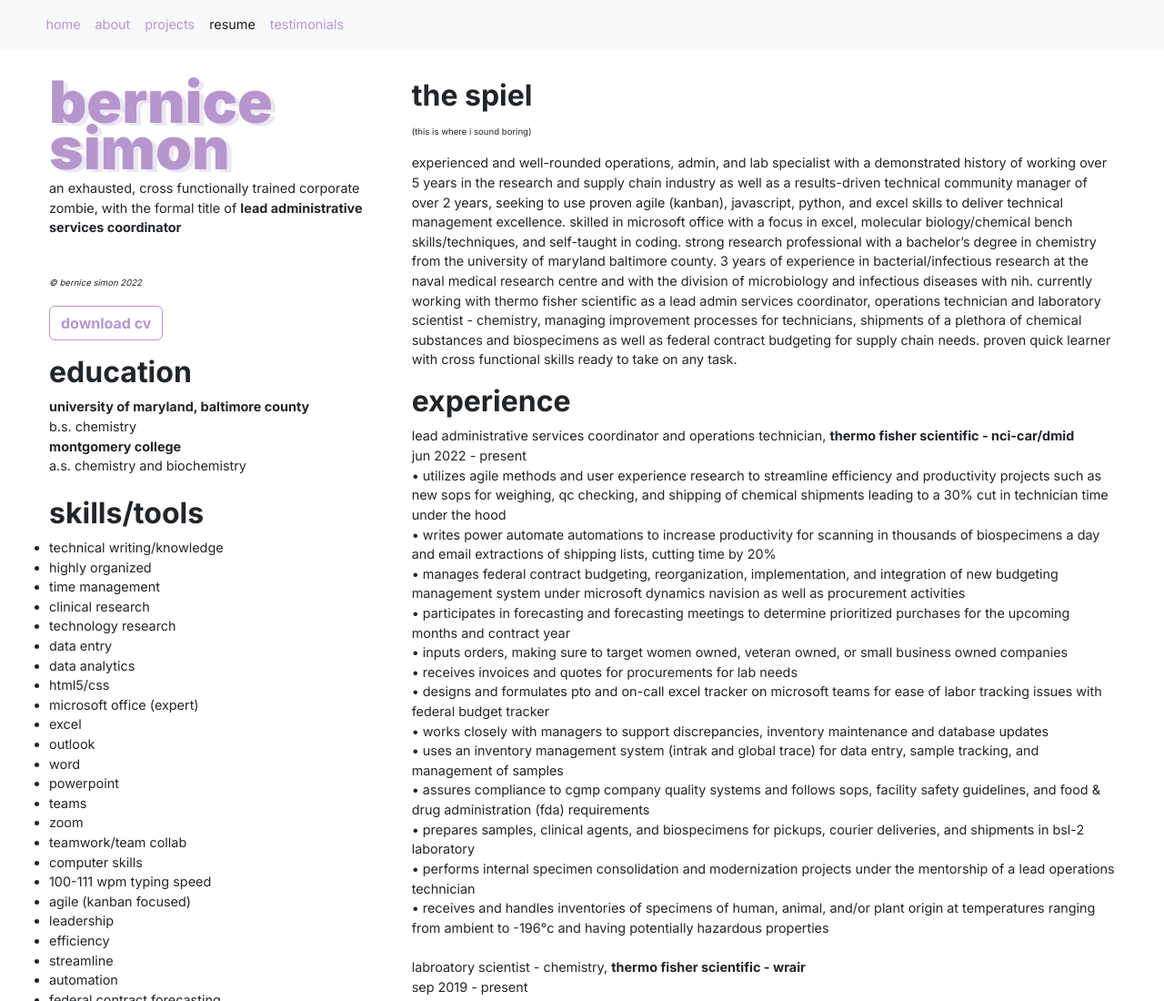
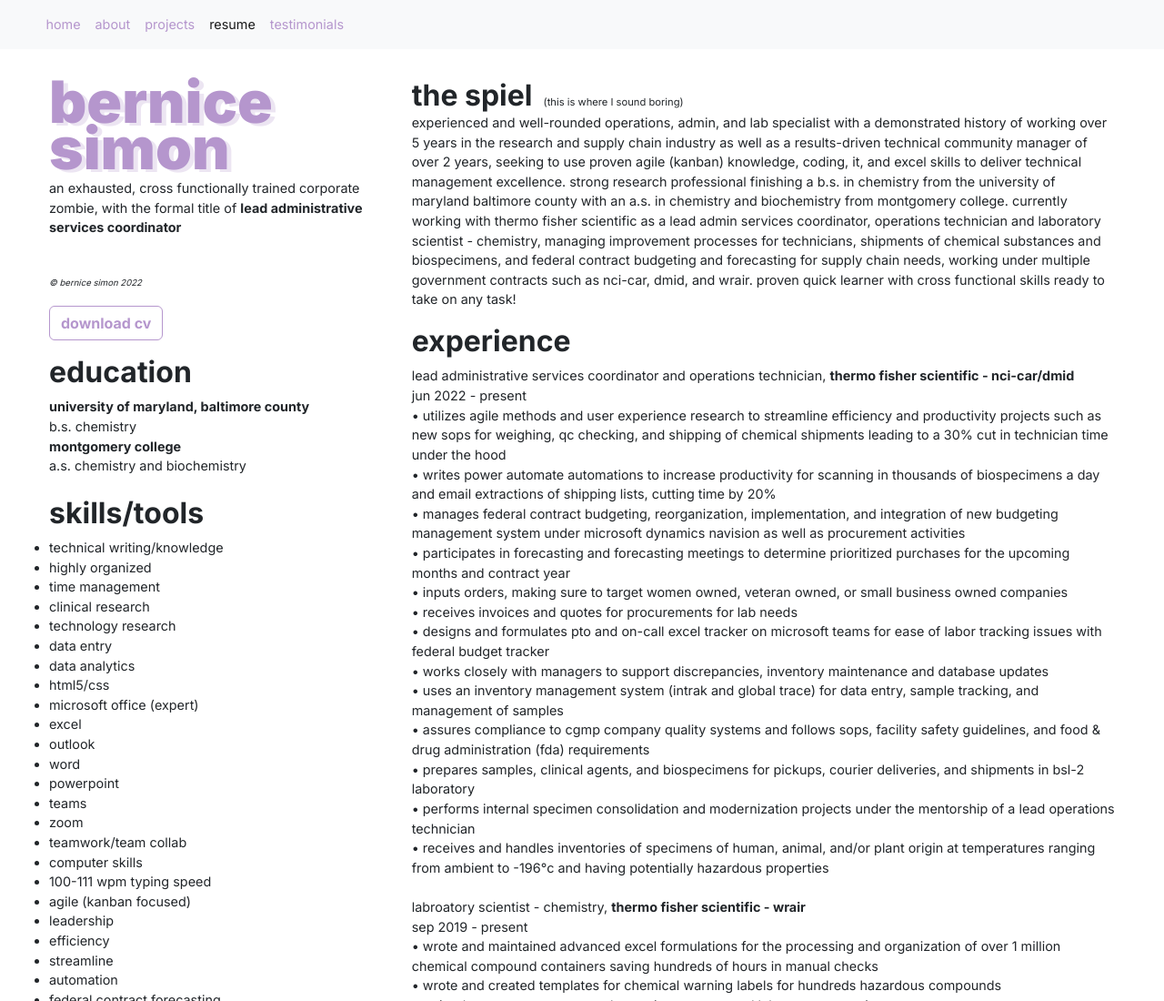
Before and after one commit to chyuuu/berniceSimonCV, a plain HTML site: page resume.html in a window 1280 px wide. Shown: the top 1100 px of the page at 91% size. Drawn offline with nearby package versions, Linux system fonts and the light colour scheme.

Commit message:
displays

```diff
--- a/css/resumestyles.css
+++ b/css/resumestyles.css
@@ -101,6 +101,11 @@ img {
 }
 
 .caption {
-  display: inline-block;
-  font-size: 0.60rem;
+  margin-left: 0.5rem;
+  font-size: 0.70rem;
+  text-transform: none; !important
 }
+
+.spiel {
+  display: inline;
+}
--- a/resume.html
+++ b/resume.html
@@ -43,8 +43,8 @@
         </h1>
         <p>an exhausted, cross functionally trained corporate zombie, with the formal title of <span><b>lead administrative services coordinator</b></span>
         </p>
-          <br />
-          <span class="cc">&copy; bernice simon 2022</span>
+        <br />
+        <span class="cc">&copy; bernice simon 2022</span>
         </p>
 
         <!-- pdf download -->
@@ -108,15 +108,14 @@
 
       <!-- right column -->
       <div class="container col-xl-8 rightcol">
-        <h2>the spiel</h2><p class="caption">(this is where I sound boring)</p>
+        <h2 class="spiel">the spiel</h2>
+        <p class="caption spiel">(this is where I sound boring)</p>
         <p>
-          experienced and well-rounded operations, admin, and lab specialist with a demonstrated history of working over 5 years in the research and supply chain industry as well as a results-driven technical community manager of over 2 years,
-          seeking to use proven agile (kanban), javascript, python, and excel skills to deliver technical management excellence. skilled in microsoft office with a focus in excel, molecular biology/chemical bench skills/techniques, and
-          self-taught in
-          coding. strong research professional with a bachelor’s degree in chemistry from the university of maryland baltimore county. 3 years of experience in bacterial/infectious research at the naval medical research centre and with the
-          division
-          of microbiology and infectious diseases with nih. currently working with thermo fisher scientific as a lead admin services coordinator, operations technician and laboratory scientist - chemistry, managing improvement processes for
-          technicians, shipments of a plethora of chemical substances and biospecimens as well as federal contract budgeting for supply chain needs. proven quick learner with cross functional skills ready to take on any task.
+          Experienced and well-rounded operations, admin, and lab specialist with a demonstrated history of working over 5 years in the research and supply chain industry as well as a results-driven technical community manager of over 2 years,
+          seeking to use proven Agile (Kanban) knowledge, coding, IT, and Excel skills to deliver technical management excellence. Strong research professional finishing a B.S. in Chemistry from the University of Maryland Baltimore County with an
+          A.S. in Chemistry and Biochemistry from Montgomery College. Currently working with Thermo Fisher Scientific as a Lead Admin Services Coordinator, Operations Technician and Laboratory Scientist - Chemistry, managing improvement processes for
+          technicians, shipments of chemical substances and biospecimens, and federal contract budgeting and forecasting for supply chain needs, working under multiple government contracts such as NCI-CAR, DMID, and WRAIR. Proven quick learner with
+          cross functional skills ready to take on any task!
         </p>
         <h2>experience</h2>
         <!-- experience 1 -->
```
